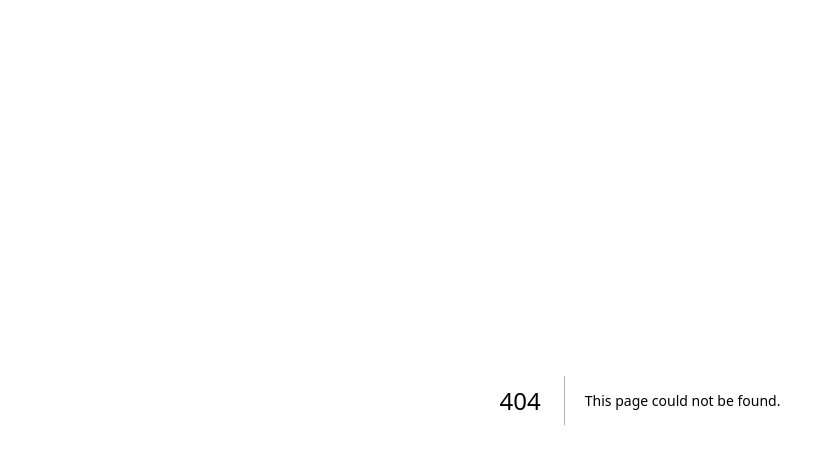
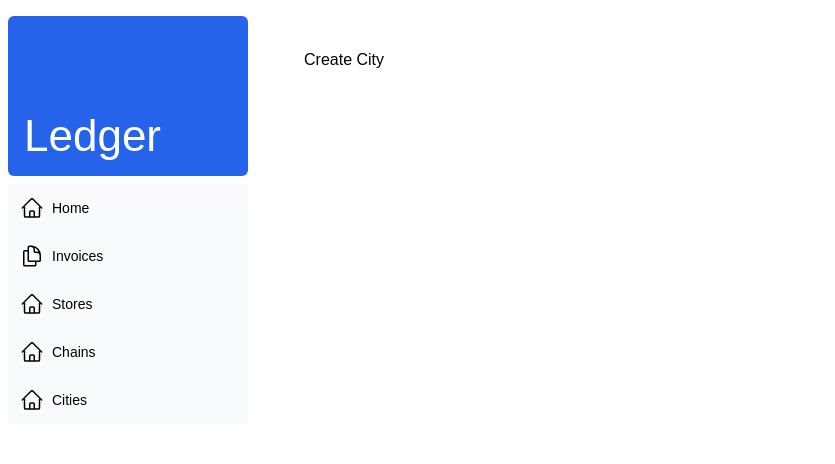
Before and after one commit to pstric/next-ledger, a Next.js app: page /dashboard/cities/create in a window 1280 px wide. Before the commit this address had no page. Shown: the top 464 px of the page, without its empty margins (0-835 px from the left). Built offline with nearby package versions, Linux system fonts and the light colour scheme; a web font is replaced by a local one.

Commit message:
Simple Create City page

```diff
--- /dev/null
+++ b/app/dashboard/cities/create/page.tsx
@@ -0,0 +1,5 @@
+export default function Page() {
+    return (
+        <p>Create City</p>
+    );
+}
```
